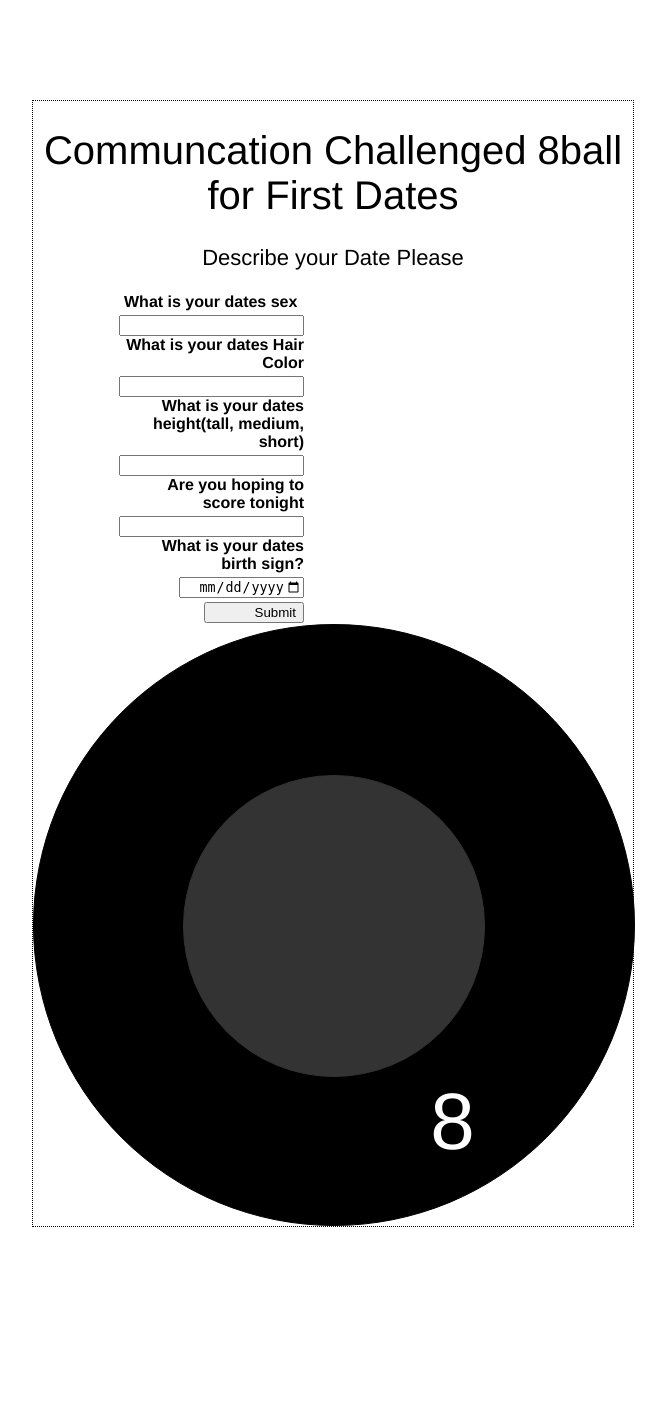
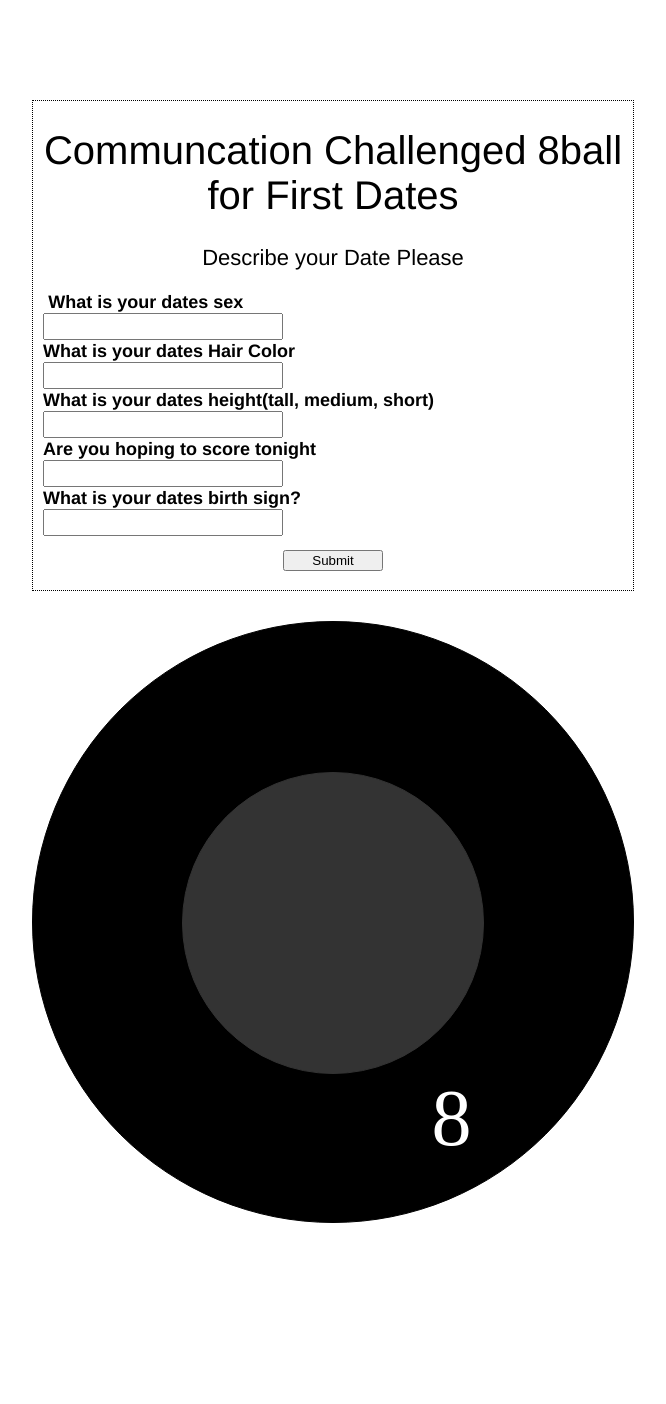
Before and after one commit to admercier/final_project, a Flask app: page / in a window 1280 px wide. Shown: the top 1404 px of the page, without its empty margins (307-973 px from the left). Before the commit the page ends 1227 px from the top, so only its background shows below. Run offline with Flask 2, Linux system fonts and the light colour scheme; some libraries are stand-ins or nearby versions.

Commit message:
update to flask

```diff
--- a/Flask/app/app.py
+++ b/Flask/app/app.py
@@ -20,3 +20,13 @@
 @app.route('/')
 def index():
     return render_template('index.html')
+
+import ETL
+@app.route('/Date_input', methods=['POST'])
+def Date_input():
+    ETL.Date_input(request)
+    return render_template('index.html')
+
+@app.route('/ML_response/')
+def ML_response():
+    return render_template('index.html')
--- a/Flask/app/templates/index.html
+++ b/Flask/app/templates/index.html
@@ -4,25 +4,7 @@
 
   <script type="text/javascript">
     // we define answers
-    var answers = ["It is certain",
-                   "It is decidedly so",
-                   "Without a doubt",
-                   "Yes - definitely",
-                   "You may rely on it",
-                   "As I see it, yes",
-                   "Most likely",
-                   "Outlook good",
-                   "Yes", "Signs point to yes",
-                   "Don't count on it",
-                   "My reply is no",
-                   "My sources say no",
-                   "Outlook not so good",
-                   "Very doubtful",
-                   "Reply hazy, try again",
-                   "Ask again later",
-                   "Better not tell you now",
-                   "Cannot predict now",
-                   "Concentrate and ask again"];
+    var answers = [ML_response];
 
     window.onload = function() {
        var eight = document.getElementById("eight");
@@ -119,6 +101,11 @@
 		text-align: right;
 		float: right;
           margin-top: 4px;
+          position: relative;
+          top: -17px;
+          left: 188px;
+          height: 20px;
+          width: 130px;
       }
      .btn {
 		margin: 0 auto;
@@ -126,9 +113,16 @@
 	}
 
       .no-border {
-          height: 301px;
-          width: 180px;
+          height: 239px;
+          width: 576px;
           text-align: justify;
+          position: relative;
+          top: -2px;
+          left: 10px;
+      }
+
+      .auto-style1 {
+          font-size: large;
       }
 
   </style>
@@ -138,28 +132,34 @@
   <div id="content">
     <h1>Communcation Challenged 8ball for First Dates</h1>
     <p id="info">Describe your Date Please</p>
-    <div class="form">
-              <form action="/Date_input" method="post">
-                <div class="input-group no-border"><b>
-                <label for="sex"><strong>What is your dates sex</strong></label><strong><br>
-                  <input type="text" name="sex"></strong>
-                  <label for="hair"><strong>What is your dates Hair Color</strong></label></b><strong><br>
-                  <input type="text" name="hair"></strong>
-                  <label for="height"><strong>What is your dates height(tall, medium, short)</strong></label><strong><br>
-                  <input type="text" name="height"></strong>
-                  <label for="score"><strong>Are you hoping to score tonight</strong></label><strong><br>
-                  <input type="text" name="score"></strong>
-                  <label for="birth"><strong>What is your dates birth sign?</strong></label><strong><br>
-                  <input type="date" name="birth"><input class="btn btn-default" type="Submit" value="Submit"></strong>&nbsp; <strong>
-    <div class="form">
-              </div>
-                    </strong>
-                    </div>
-                  </form>
-                </div>
+      <h3><b>
+       <form class="form-horizontal">
+        <div class="input-group no-border">&nbsp;<b><label for="sex"><strong><span class="auto-style1">What is your dates sex</span></strong></label><strong><br class="auto-style1">
+                  <input type="text" name="sex" class="auto-style1"></strong>
+                  <label for="hair"><strong>
+          <br class="auto-style1" />
+          <span class="auto-style1">What is your dates Hair Color</span></strong></label></b><strong><br class="auto-style1">
+                  <input type="text" name="hair" class="auto-style1"></strong>
+                  <label for="height"><strong>
+          <br class="auto-style1" />
+          <span class="auto-style1">What is your dates height(tall, medium, short)</span></strong></label><strong><br class="auto-style1">
+                  <input type="text" name="height" class="auto-style1"></strong>
+                  <label for="score"><strong>
+          <br class="auto-style1" />
+          <span class="auto-style1">Are you hoping to score tonight</span></strong></label><strong><br class="auto-style1">
+                  <input type="text" name="score" class="auto-style1"></strong>
+                  <label for="birth"><strong>
+          <br class="auto-style1" />
+          <span class="auto-style1">What is your dates birth sign?</span></strong></label><strong><br class="auto-style1">
+                  <input type="text" name="birth" class="auto-style1"></strong></h3>
+      <h3>
+                  <input class="btn btn-default" type="Submit" value="Submit"></h3>
+           </div>
+                </b>
+      <form class="form-horizontal">
              <div id="eight-ball" class="eight-ball">
                   <div class="answer">
-                      <p id="eight">8</p>
+                      <p id="eight">8    <p id="eight">8    <p id="eight">8</p>
         <p id="answer"></p>
       </div>
     </div>
```
